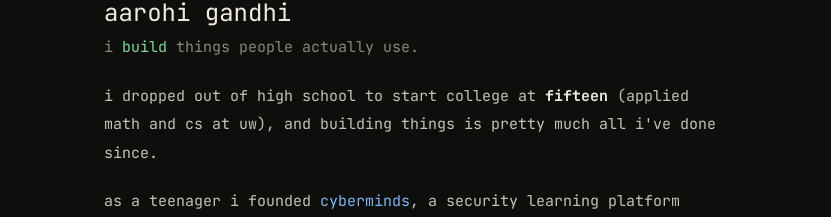
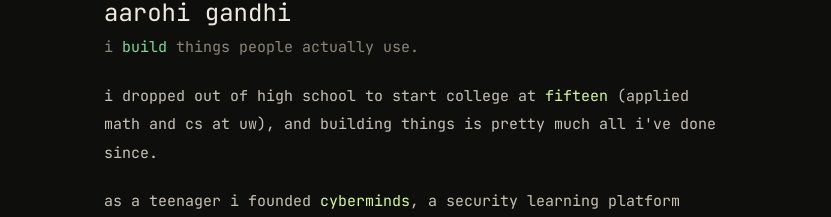
Before and after one commit to aarohigandhi/personal-website, a Next.js app: page / in a window 1280 px wide. Shown: the part 153-370 px from the top of the page, without its empty margins (224-1055 px from the left). Built offline with nearby package versions, Linux system fonts and the light colour scheme.

Commit message:
Revert "home: meaningful color system (green=build, blue=cyberminds, lime=ml, bold=facts)"
This reverts commit 589d8fef16e9fcc3579f3a30e1ce52c307b2cbd2.

```diff
--- a/app/page.tsx
+++ b/app/page.tsx
@@ -3,11 +3,9 @@ import { site } from "@/lib/content";
 
 // Two greens: "build" words in bright green, the rest in soft lime. Inline so
 // they render even with a stale cached stylesheet.
-// Colors mean something: green = building, blue = what I've built, lime = my focus.
-const BLUE = "#7fb4f0";
 const GREEN = "#7fd99a";
 const LIME = "#d4f79b";
-const C = { blue: BLUE, yellow: LIME, green: GREEN };
+const C = { blue: LIME, yellow: LIME, green: GREEN };
 
 function Word({ color, children }: { color: string; children: string }) {
   return <span style={{ color }}>{children}</span>;
@@ -26,8 +24,8 @@ export default function Home() {
 
         <p>
           i dropped out of high school to start college at{" "}
-          <strong className="text-bright">fifteen</strong>{" "}(applied math and
-          cs at uw), and building things is pretty much all i&apos;ve done since.
+          <Word color={C.yellow}>fifteen</Word>{" "}(applied math and cs at uw),
+          and building things is pretty much all i&apos;ve done since.
         </p>
 
         <p>
```
